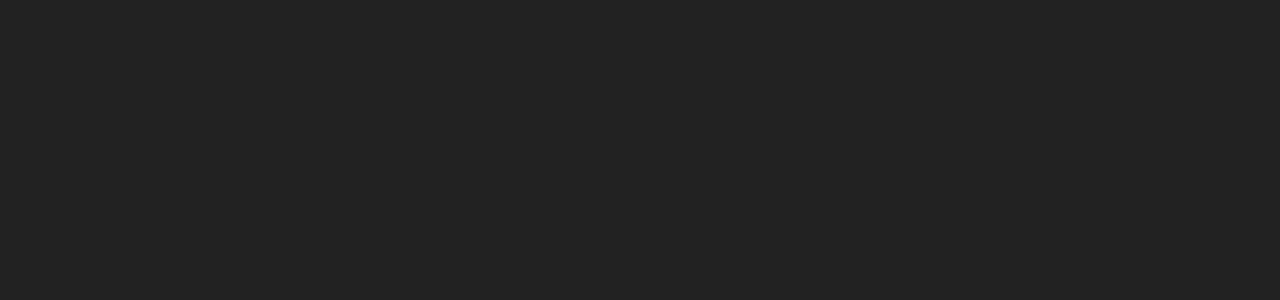
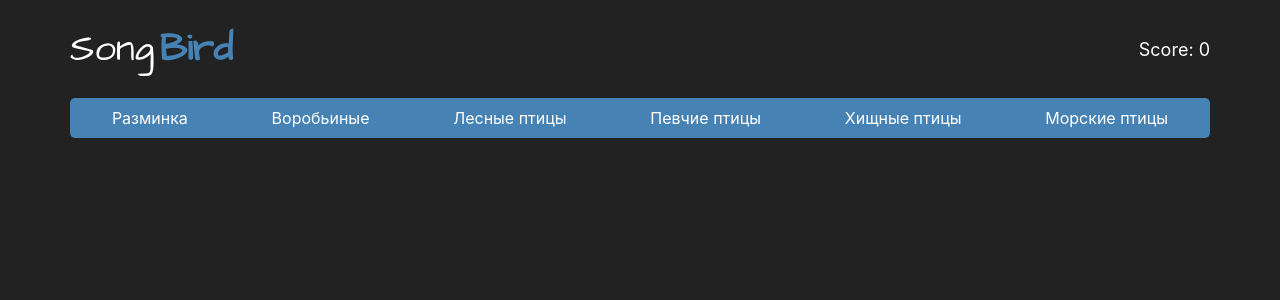
Before and after one commit to hardzeichyksiarhei/songbird, a React (Create React App) app: page / in a window 1280 px wide. Shown: the top 300 px of the page. Built offline with nearby package versions, Linux system fonts and the light colour scheme; the HTML template or start-up script is replaced by a standard one.

Commit message:
feat: add Header component

```diff
--- a/src/App.jsx
+++ b/src/App.jsx
@@ -1,4 +1,7 @@
 import React from 'react';
+
+import Header from './components/header/Header.jsx';
+
 import './App.scss';
 
 import levels from './data/birds';
@@ -31,8 +34,12 @@
   }
 
   render() {
+    const { score, currentLevelIndex, question, answers, selectedAnswer, isSuccess, isSounds, isGameOver } = this.state;
+
     return (
-      <div className="App"></div>
+      <div className="container">
+        <Header levels={levels} currentLevelIndex={currentLevelIndex} score={score} />
+      </div>
     );
   }
 }
--- a/src/App.scss
+++ b/src/App.scss
@@ -3,3 +3,25 @@
 $rhap_theme-color: var(--main-color);
 $rhap_background-color: transparent;
 $rhap_time-color: #fff;
+
+.mb-1 {
+    margin-bottom: 10px;
+}
+
+.mb-2 {
+    margin-bottom: 20px;
+}
+
+.mb-3 {
+    margin-bottom: 30px;
+}
+
+.p-0 {
+    padding: 0 !important;
+}
+
+.container {
+    max-width: 1140px;
+    margin: 0 auto;
+    padding: 0 15px;
+}
--- /dev/null
+++ b/src/components/header/Header.jsx
@@ -0,0 +1,27 @@
+import React from 'react';
+
+import './Header.scss';
+
+class Header extends React.Component {
+  constructor(props) {
+    super(props);
+  }
+
+  render() {
+    const { levels, currentLevelIndex, score } = this.props;
+
+    return (
+      <header class="header">
+        <div class="top-panel">
+          <div class="logo">Song<span>Bird</span></div>
+          <span class="score">Score: { score }</span>
+        </div>
+        <ul class="questions-list">
+          {levels.map((level, index) => <li className={`questions-list__item ${currentLevelIndex === index ? 'questions-list__item--active' : ''}`}>{ level.label }</li>)}
+        </ul>
+      </header>
+    );
+  }
+}
+
+export default Header;
--- /dev/null
+++ b/src/components/header/Header.scss
@@ -0,0 +1,66 @@
+.header {
+    margin: 30px 0;
+}
+
+.top-panel {
+    display: flex;
+    justify-content: space-between;
+    align-items: center;
+    margin-bottom: 30px;
+}
+
+.logo {
+    font-family: 'Architects Daughter', cursive;
+    color: #fff;
+    font-size: 38px;
+    line-height: 1;
+    span {
+        color: var(--main-color);
+        font-weight: 600;
+        margin-left: 5px;
+    }
+}
+
+.score {
+    color: #fff;
+    font-weight: normal;
+    font-size: 18px;
+}
+
+.questions-list {
+    display: grid;
+    grid-template-columns: repeat(6, auto);
+    margin: 0;
+    padding: 0;
+    list-style-type: none;
+    border-radius: 5px;
+    background-color: var(--main-color);
+    &__item {
+        flex-grow: 1;
+        height: 40px;
+        line-height: 40px;
+        color: #fff;
+        text-align: center;
+        &--active {
+            background-color: var(--main-active-color);
+        }
+    }
+}
+
+@media screen and (max-width: 991px) {
+    .questions-list {
+        grid-template-columns: repeat(3, auto);
+    }
+}
+
+@media screen and (max-width: 576px) {
+    .questions-list {
+        grid-template-columns: repeat(2, auto);
+    }
+}
+
+@media screen and (max-width: 320px) {
+    .questions-list {
+        grid-template-columns: 1fr;
+    }
+}
```
